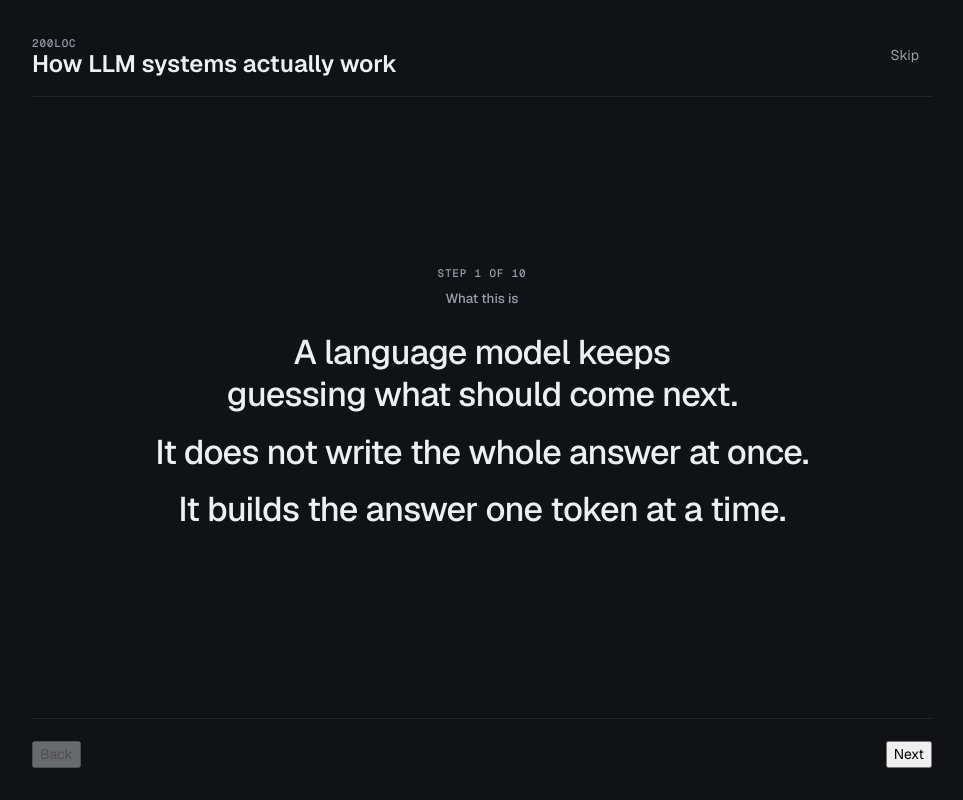
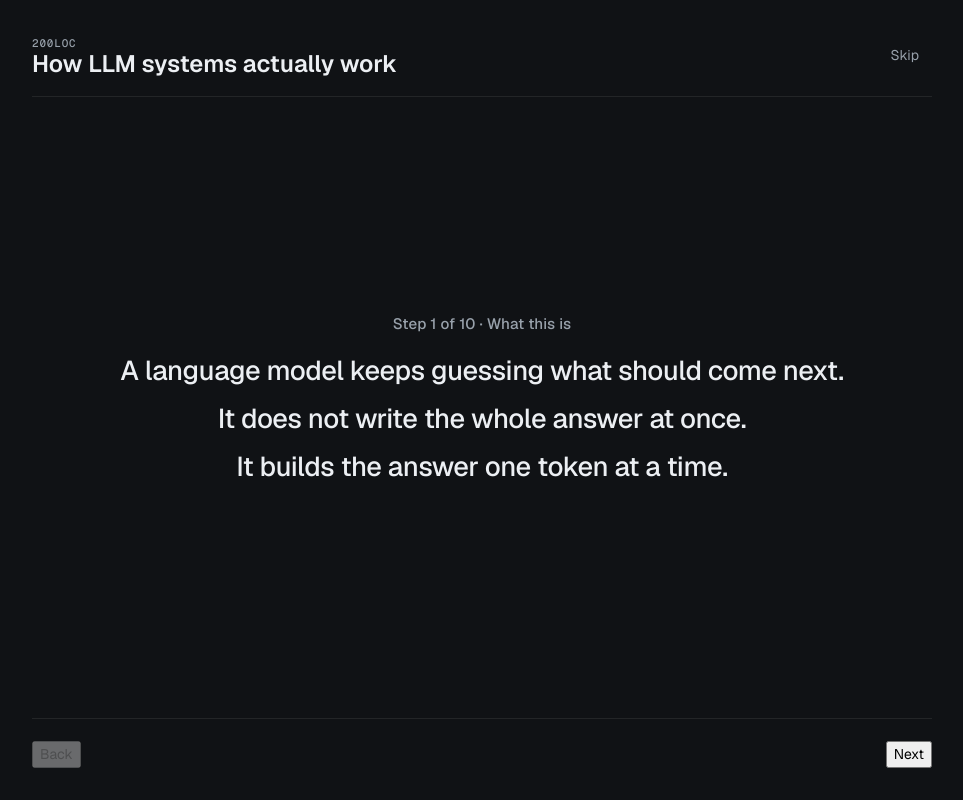
Before and after one commit to setrf/200loc, a React (Vite) app: page / in a window 1280 px wide. Shown: the whole page, without its empty margins (158-1121 px from the left). Built offline with nearby package versions, Linux system fonts and the light colour scheme; no server answers.

Commit message:
Unify intro meta and typography

```diff
--- a/src/App.css
+++ b/src/App.css
@@ -85,35 +85,30 @@
   justify-content: center;
   align-items: center;
   text-align: center;
-  gap: 24px;
+  gap: 20px;
   flex: 1;
 }
 
 .intro-step__meta {
-  display: flex;
-  flex-direction: column;
-  gap: 10px;
-  align-items: center;
-}
-
-.intro-step__title {
   color: var(--text-muted);
-  font: 500 0.95rem/1.4 var(--sans);
+  font: 500 clamp(1rem, 0.95rem + 0.18vw, 1.08rem) / 1.45 var(--sans);
+  letter-spacing: 0.01em;
+  margin: 0;
 }
 
 .intro-step__lines {
   display: flex;
   flex-direction: column;
-  gap: 16px;
+  gap: 14px;
   align-items: center;
-  width: min(100%, 760px);
+  width: min(100%, 780px);
 }
 
 .intro-step__line {
   margin: 0;
   color: var(--text);
-  font: 500 clamp(1.7rem, 1.25rem + 1.3vw, 2.45rem) / 1.22 var(--sans);
-  letter-spacing: -0.02em;
+  font: 500 clamp(1.45rem, 1.08rem + 1vw, 1.95rem) / 1.24 var(--sans);
+  letter-spacing: -0.015em;
   text-wrap: balance;
 }
 
@@ -1182,11 +1177,11 @@ button.annotation-trigger:focus-visible {
   }
 
   .intro-step {
-    gap: 18px;
+    gap: 16px;
   }
 
   .intro-step__line {
-    font-size: clamp(1.45rem, 1.05rem + 2vw, 1.95rem);
+    font-size: clamp(1.3rem, 1.02rem + 1.2vw, 1.65rem);
   }
 
   .story-scene {
--- a/src/components/IntroWalkthrough.tsx
+++ b/src/components/IntroWalkthrough.tsx
@@ -39,12 +39,9 @@ export function IntroWalkthrough({
 
       <main className="intro-stack">
         <section className="intro-step" aria-label="Intro step">
-          <div className="intro-step__meta">
-            <p className="eyebrow">
-              Step {activeStepIndex + 1} of {steps.length}
-            </p>
-            <p className="intro-step__title">{step.title}</p>
-          </div>
+          <p className="intro-step__meta">
+            Step {activeStepIndex + 1} of {steps.length} · {step.title}
+          </p>
           <div className="intro-step__lines">
             {step.lines.map((line) => (
               <p className="intro-step__line" key={`${step.id}-${line}`}>
```
Also changed, not shown: 2 other files (tests, documents, lock files or other folders).
